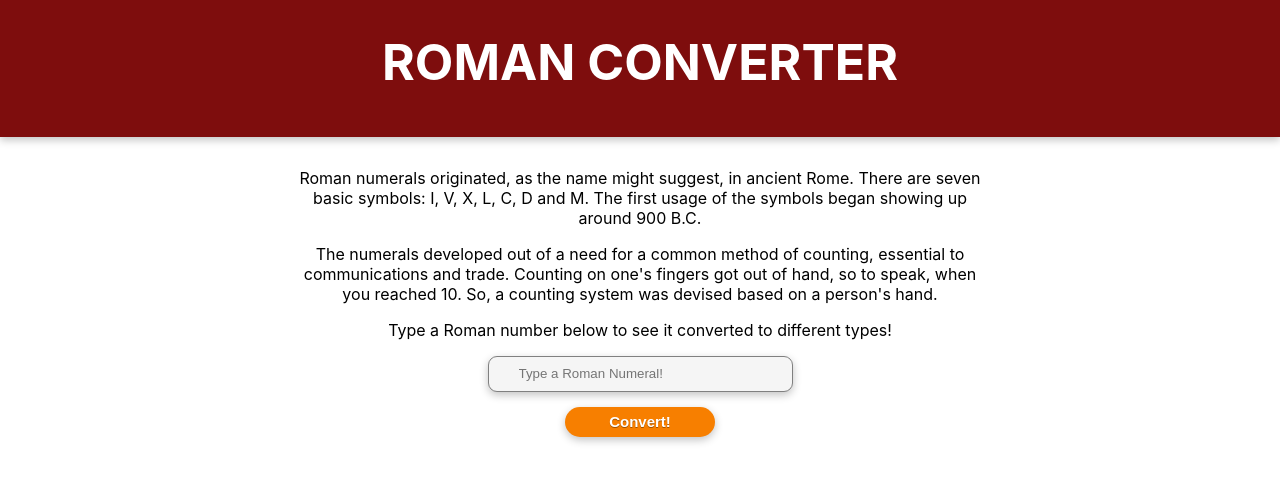
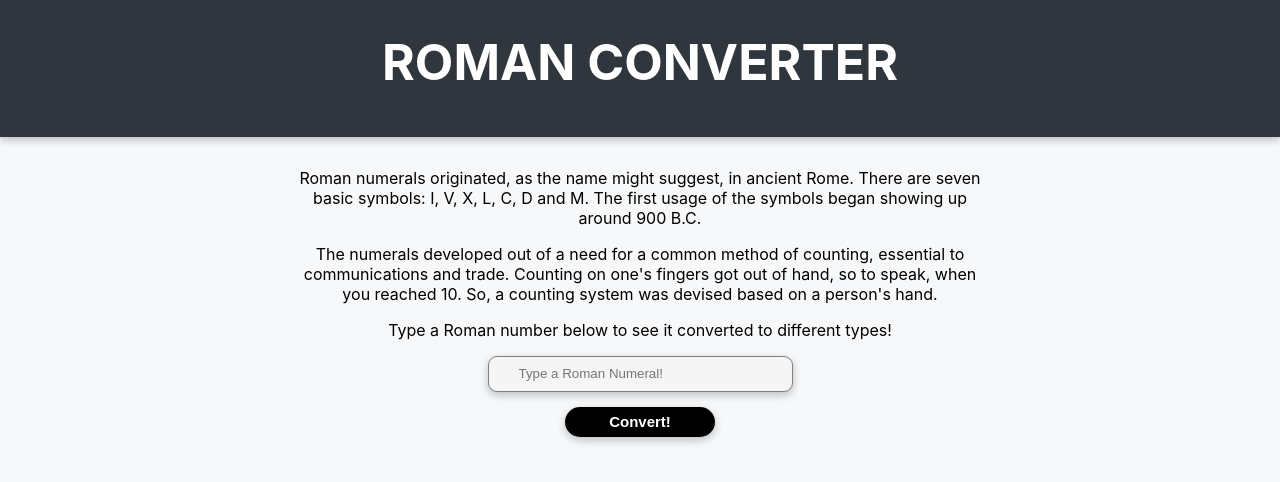
Before and after one commit to Salpi1024/changing_health, a React (Create React App) app in the folder client/: page / in a window 1280 px wide. Shown: the top 482 px of the page. Built offline with nearby package versions, Linux system fonts and the light colour scheme.

Commit message:
(fix) changed color scheme

```diff
--- a/client/src/App.css
+++ b/client/src/App.css
@@ -1,4 +1,4 @@
-.App {
+.container--app {
   text-align: center;
 }
 
@@ -8,46 +8,3 @@
   justify-content: space-evenly;
   flex-wrap: wrap;
 }
-.input-area {
-  display:flex;
-  flex-direction: column;
-  align-items: center;
-  padding-bottom: 60px;
-}
-.input--roman {
-  border: 1px solid grey;
-  border-radius: 9px;
-  height: 30px;
-  width: 250px;
-  padding: 2px 23px 2px 30px;
-  outline: 0;
-  background-color: #f5f5f5;
-  box-shadow: rgba(0, 0, 0, 0.24) 0px 3px 8px;
-}
-.explanation {
-  width: 700px;
-  margin-top: -30px;
-  margin-left: auto;
-  margin-right: auto;
-}
-.btn {
-  margin-top: 15px;
-  height: 30px;
-  cursor: pointer;
-  border: none;
-  outline: none;
-  background: none;
-  border: 0.16em solid rgba(255, 255, 255, 0);
-  border-radius: 2em;
-  box-sizing: border-box;
-  font-weight: 700;
-  /* font-size: larger; */
-  font-size:15px;
-  width: 150px;
-  margin-left: 0px;
-  color: white;
-  text-shadow: 0 0.04em 0.04em rgba(0, 0, 0, 0.35);
-  outline: none;
-  background-color: #f77f00;
-  box-shadow: rgba(0, 0, 0, 0.24) 0px 3px 8px;
-}
--- a/client/src/App.js
+++ b/client/src/App.js
@@ -19,7 +19,7 @@ function App() {
 
     return (
         <>
-            <div className="App">
+            <div className="container--app">
                 <NavBar />
                 <InputArea setConvertedNumber={setConvertedNumber} />
                 {convertedNumber.decimal.value ? (
--- /dev/null
+++ b/client/src/components/InputArea/InputArea.css
@@ -0,0 +1,43 @@
+.input-area {
+    display:flex;
+    flex-direction: column;
+    align-items: center;
+    padding-bottom: 60px;
+  }
+  .input--roman {
+    border: 1px solid grey;
+    border-radius: 9px;
+    height: 30px;
+    width: 250px;
+    padding: 2px 23px 2px 30px;
+    outline: 0;
+    background-color: #f5f5f5;
+    box-shadow: rgba(0, 0, 0, 0.24) 0px 3px 8px;
+  }
+  .container--text--explanation {
+    max-width: 700px;
+    margin-top: -30px;
+    margin-left: auto;
+    margin-right: auto;
+  }
+  .btn {
+    margin-top: 15px;
+    height: 30px;
+    cursor: pointer;
+    border: none;
+    outline: none;
+    background: none;
+    border: 0.16em solid rgba(255, 255, 255, 0);
+    border-radius: 2em;
+    box-sizing: border-box;
+    font-weight: 700;
+    /* font-size: larger; */
+    font-size:15px;
+    width: 150px;
+    margin-left: 0px;
+    color: white;
+    text-shadow: 0 0.04em 0.04em rgba(0, 0, 0, 0.35);
+    outline: none;
+    background-color: black;
+    box-shadow: rgba(0, 0, 0, 0.24) 0px 3px 8px;
+  }
--- a/client/src/components/InputArea/InputArea.js
+++ b/client/src/components/InputArea/InputArea.js
@@ -1,6 +1,6 @@
 /* eslint-disable react/prop-types */
 import React, { useState } from 'react';
-
+import './InputArea.css'
 function InputArea({ setConvertedNumber }) {
     const [romanInput, setRomanInput] = useState('');
     const handleChange = (e) => {
@@ -22,7 +22,7 @@ function InputArea({ setConvertedNumber }) {
     };
     return (
         <div>
-            <div className="explanation">
+            <div className="container--text--explanation">
                 <p>
                     Roman numerals originated, as the name might suggest, in
                     ancient Rome. There are seven basic symbols: I, V, X, L, C,
@@ -57,10 +57,3 @@ function InputArea({ setConvertedNumber }) {
 }
 
 export default InputArea;
-
-// const isRoman = (string) => {
-//   // regex pattern
-//   const pattern =
-//     /^(M{1,4}(CM|CD|D?C{0,3})(XC|XL|L?X{0,3})(IX|IV|V?I{0,3})|M{0,4}(CM|C?D|D?C{1,3})(XC|XL|L?X{0,3})(IX|IV|V?I{0,3})|M{0,4}(CM|CD|D?C{0,3})(XC|X?L|L?X{1,3})(IX|IV|V?I{0,3})|M{0,4}(CM|CD|D?C{0,3})(XC|XL|L?X{0,3})(IX|I?V|V?I{1,3}))$/;
-//   return pattern.test(string);
-// };
--- a/client/src/components/NavBar/NavBar.css
+++ b/client/src/components/NavBar/NavBar.css
@@ -1,7 +1,7 @@
 .navbar {
   height: 140px;
   width: 100%;
-  background-color: #7e0d0d;
+  background-color: #2f363d;
   position: relative;
   top: -45px;;
   box-shadow: rgba(0, 0, 0, 0.24) 0px 3px 8px;
--- a/client/src/components/NumberContainer/NumberContainer.css
+++ b/client/src/components/NumberContainer/NumberContainer.css
@@ -5,7 +5,7 @@
     align-items: center;
     /* color: #003049; */
     border-radius: 12px;
-    background-color: #fcbf49;
+    background-color: #2f363d;
     margin-bottom: 20px;
     box-shadow: rgba(0, 0, 0, 0.24) 0px 3px 8px;
     color: white;
--- a/client/src/index.css
+++ b/client/src/index.css
@@ -5,7 +5,7 @@ body {
     sans-serif;
   -webkit-font-smoothing: antialiased;
   -moz-osx-font-smoothing: grayscale;
-  background-color: white;
+  background-color: #f6f8fa;
 }
 
 
```
